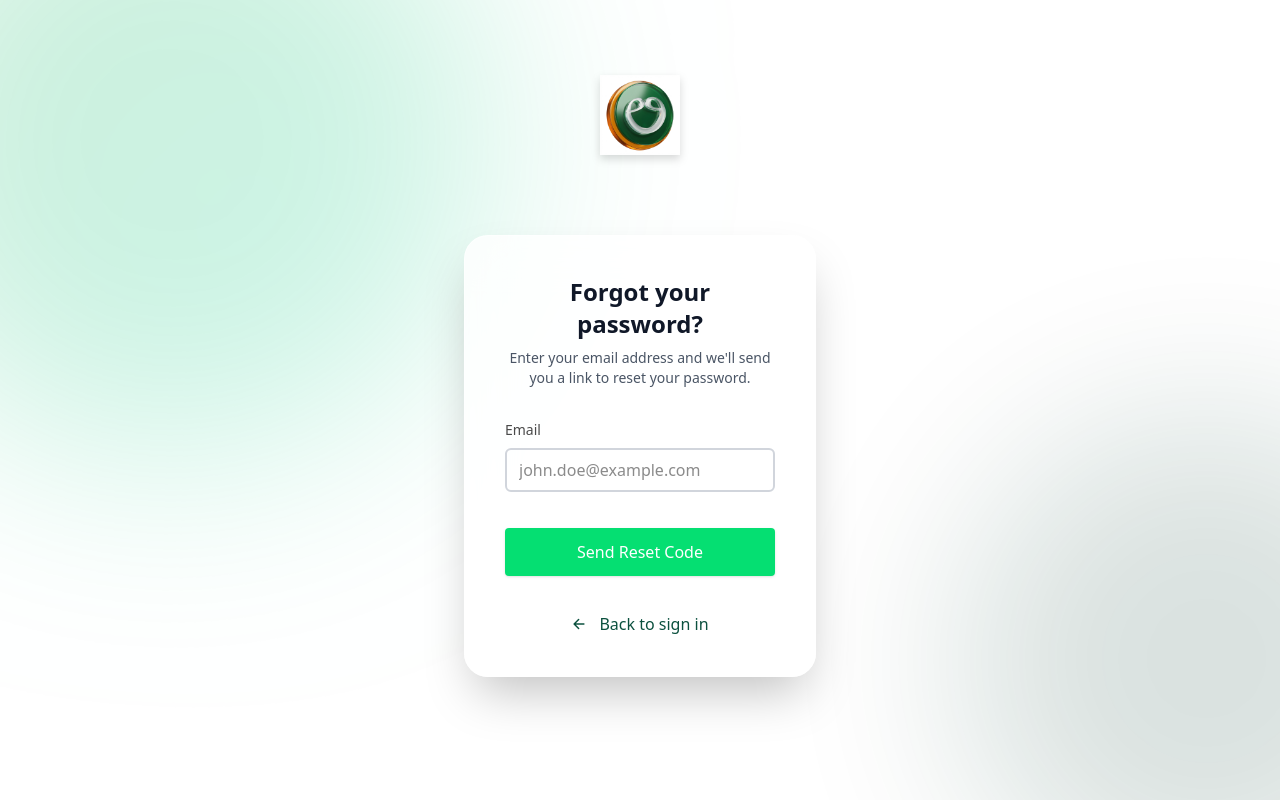
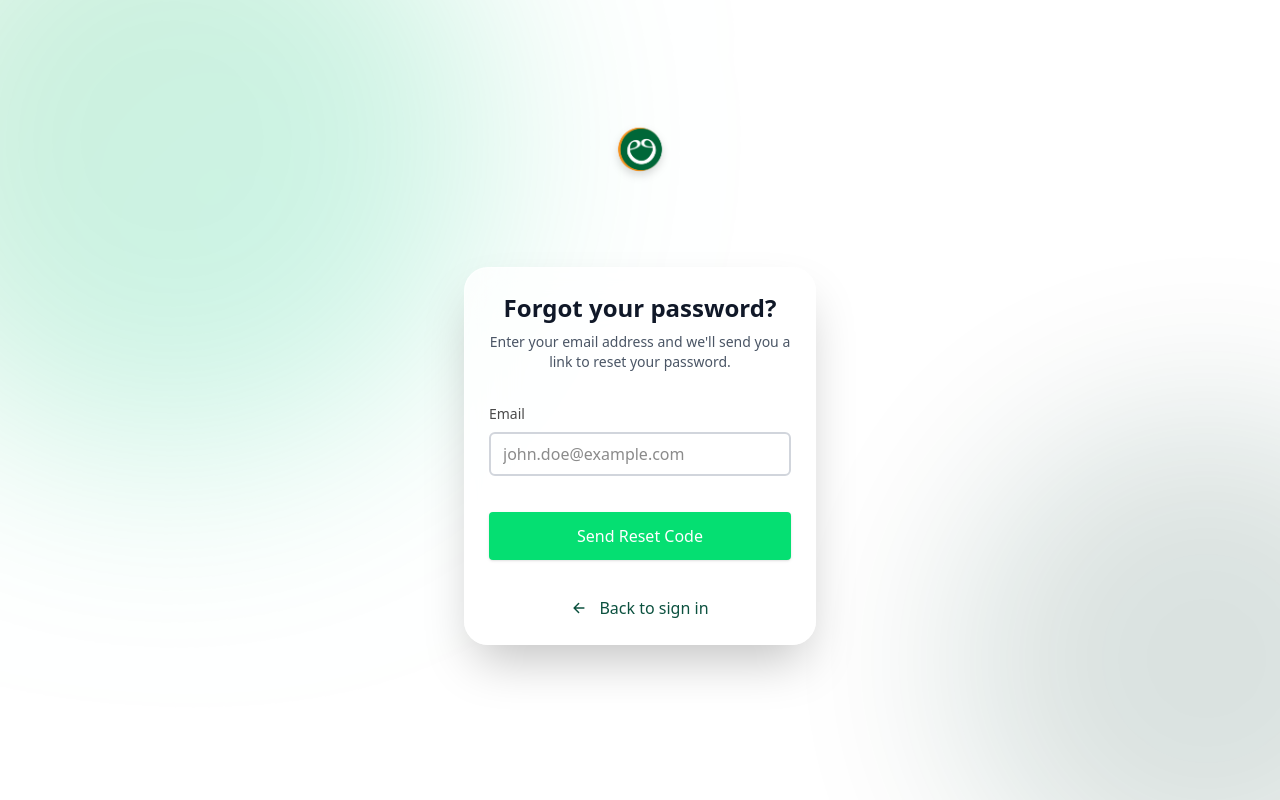
Before and after one commit to easemeals-project/frontend-vercel, a Next.js app: page /auth/forgot_pass in a window 1280 px wide. Built offline with nearby package versions, Linux system fonts and the light colour scheme; no server answers; what @apollo/client-integration-nextjs, aws-amplify would draw is missing.

Commit message:
updated auth pages logos and theme

```diff
--- a/src/app/auth/forgot_pass/page.tsx
+++ b/src/app/auth/forgot_pass/page.tsx
@@ -5,7 +5,7 @@ export default function InitForgotPass() {
   return (
     <div className="flex flex-col items-center justify-center p-6 lg:p-12 w-full">
       <div className="w-full flex flex-col gap-y-7 max-w-lg">
-        <div className="w-full max-w-lg rounded-3xl bg-white/80 backdrop-blur-xl shadow-2xl border border-white/50 sm:p-10">
+        <div className="w-full max-w-md rounded-3xl bg-white/80 backdrop-blur-xl shadow-2xl border border-white/50 p-6">
           <div className="text-center">
             <h1 className="text-2xl font-bold text-gray-900">
               Forgot your password?
--- a/src/app/auth/layout.tsx
+++ b/src/app/auth/layout.tsx
@@ -37,7 +37,7 @@ export default function RootLayout({
             className="relative"
           >
             <Image
-              src="/enhanced_easemeals_logo.png"
+              src="/easemeals-logo.png"
               width={80}
               height={80}
               alt="EaseMeals Logo"
--- a/src/app/auth/signin/_components/form.tsx
+++ b/src/app/auth/signin/_components/form.tsx
@@ -109,7 +109,7 @@ export default function SignInForm() {
   };
 
   return (
-    <div className="bg-white/80 backdrop-blur-xl shadow-2xl rounded-3xl p-8 border border-white/50">
+    <div className="bg-white/80 backdrop-blur-xl shadow-2xl rounded-3xl p-6 border border-white/50">
       <form onSubmit={formik.handleSubmit} className="space-y-4">
         {authError && (
           <div className="rounded-md border border-red-400 bg-red-100 px-4 py-3 text-red-700">
--- a/src/app/auth/signup/_components/form.tsx
+++ b/src/app/auth/signup/_components/form.tsx
@@ -82,7 +82,7 @@ export default function SignUpForm() {
   };
 
   return (
-    <div className="bg-white/80 backdrop-blur-xl shadow-2xl rounded-3xl p-8 border border-white/50">
+    <div className="bg-white/80 backdrop-blur-xl shadow-2xl rounded-3xl p-6 border border-white/50">
       <form onSubmit={formik.handleSubmit} className="space-y-4">
         {authError && (
           <div className="rounded-md border border-red-400 bg-red-100 px-4 py-3 text-red-700">
--- a/src/app/auth/verify_email/page.tsx
+++ b/src/app/auth/verify_email/page.tsx
@@ -7,7 +7,7 @@ export default function VerifyEmailPage() {
     <Suspense>
       <div className="flex flex-col items-center justify-center p-6 lg:p-12 w-full">
         <div className="w-full flex flex-col gap-y-7 max-w-lg">
-          <div className="w-full max-w-lg rounded-3xl bg-white/80 backdrop-blur-xl shadow-2xl border border-white/50 sm:p-10">
+          <div className="w-full max-w-md rounded-3xl bg-white/80 backdrop-blur-xl shadow-2xl border border-white/50 p-6">
             <div className="text-center">
               <h1 className="text-2xl font-bold text-gray-900">
                 Verify your email
```
Also changed, not shown: public/easemeals-logo.png (renamed from easemeals-logo.png).
